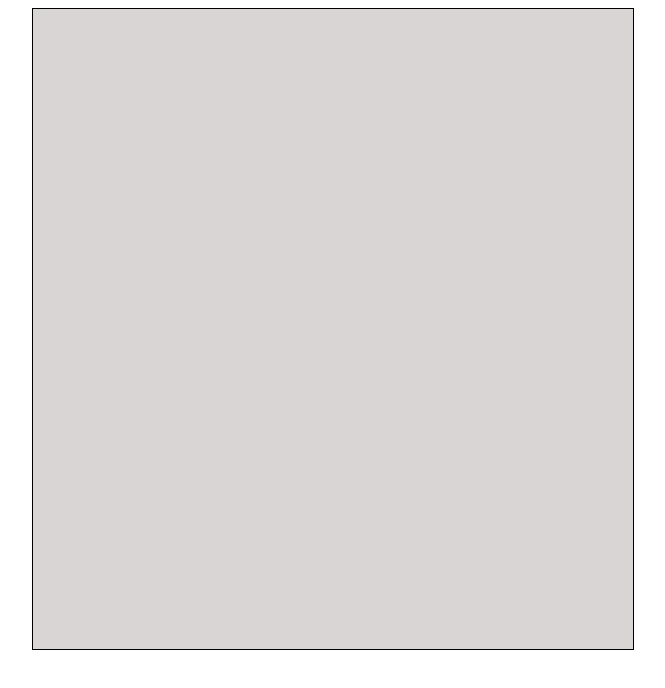
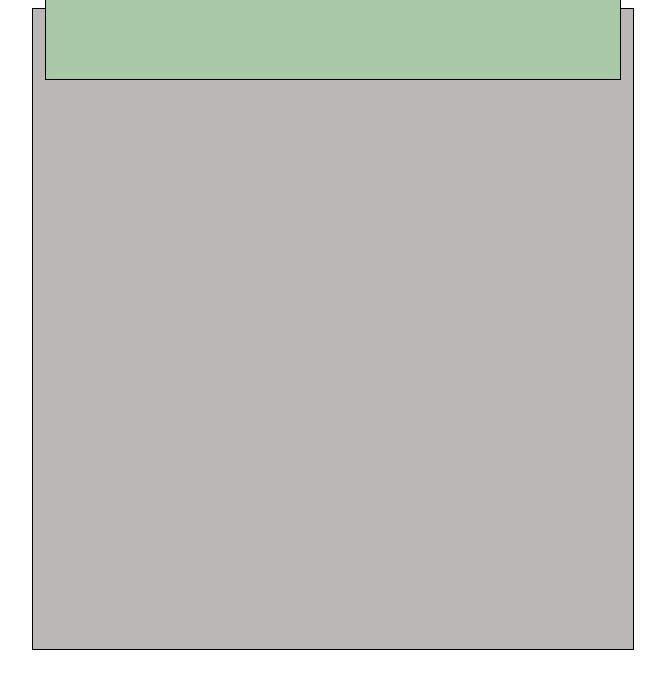
Before and after one commit to syedhariz1995/calculator-TOP, a plain HTML site: page index.html in a window 1280 px wide. Shown: the whole page, without its empty margins (307-972 px from the left). Drawn offline with Linux system fonts and the light colour scheme.

Commit message:
added display panel

```diff
--- a/index.html
+++ b/index.html
@@ -8,7 +8,7 @@
 </head>
 <body>
     <div class="container">
-
+        <div class="display__panel"></div>
     </div>
 </body>
 <script src="index.js"></script>
--- a/styles.css
+++ b/styles.css
@@ -6,5 +6,15 @@
     align-items: center;
     justify-content: center;
     border: 1px solid black;
-    background-color: rgb(218, 213, 213);
+    background-color: rgb(188, 183, 183);
 }
+
+.display__panel{
+    position: relative;
+    bottom: 300px;
+    width: 100%;
+    height: 100px;
+    background-color:rgb(167, 201, 167);
+    margin: 0 12px;
+    border: 1px solid black;
+}
```
